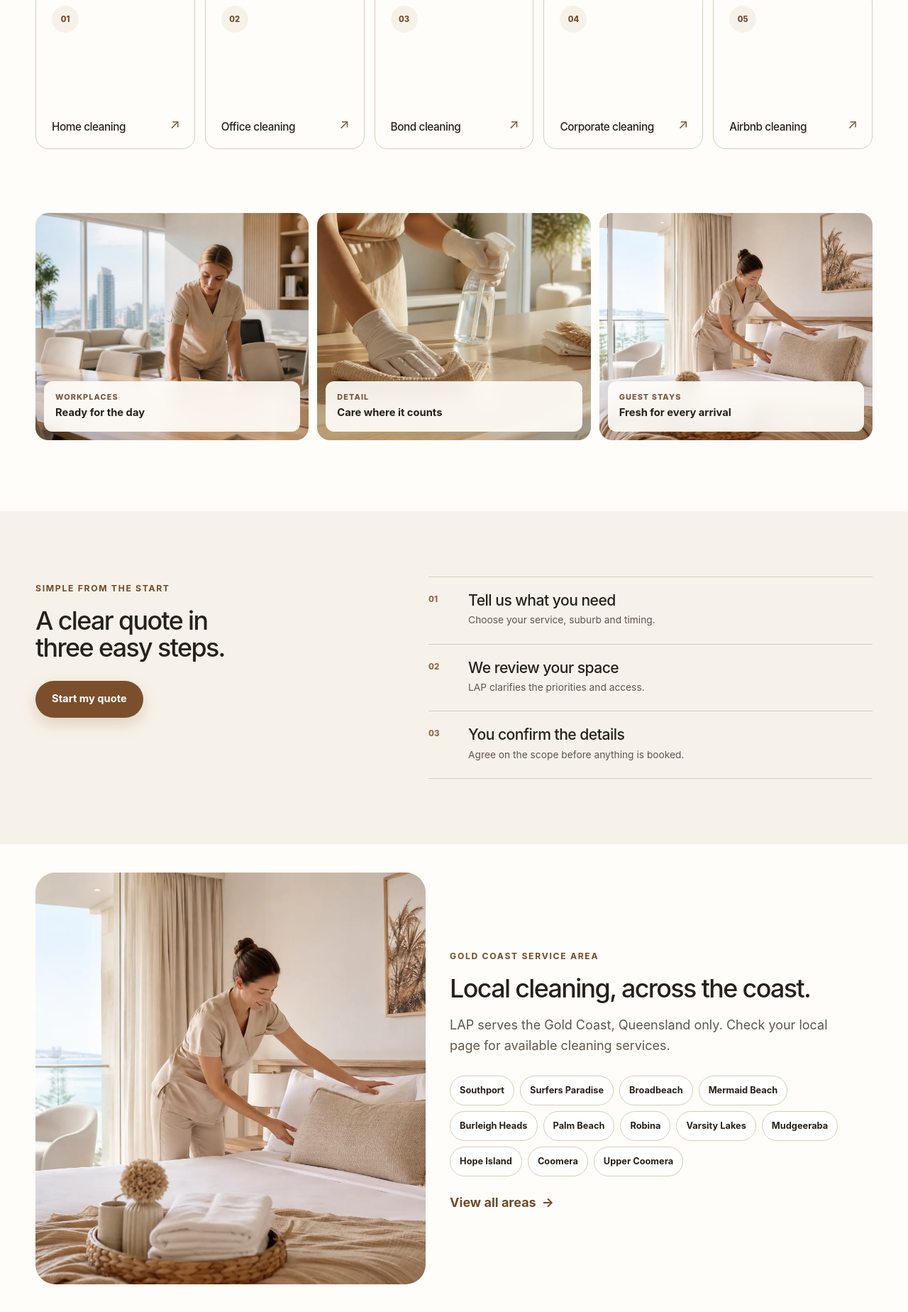
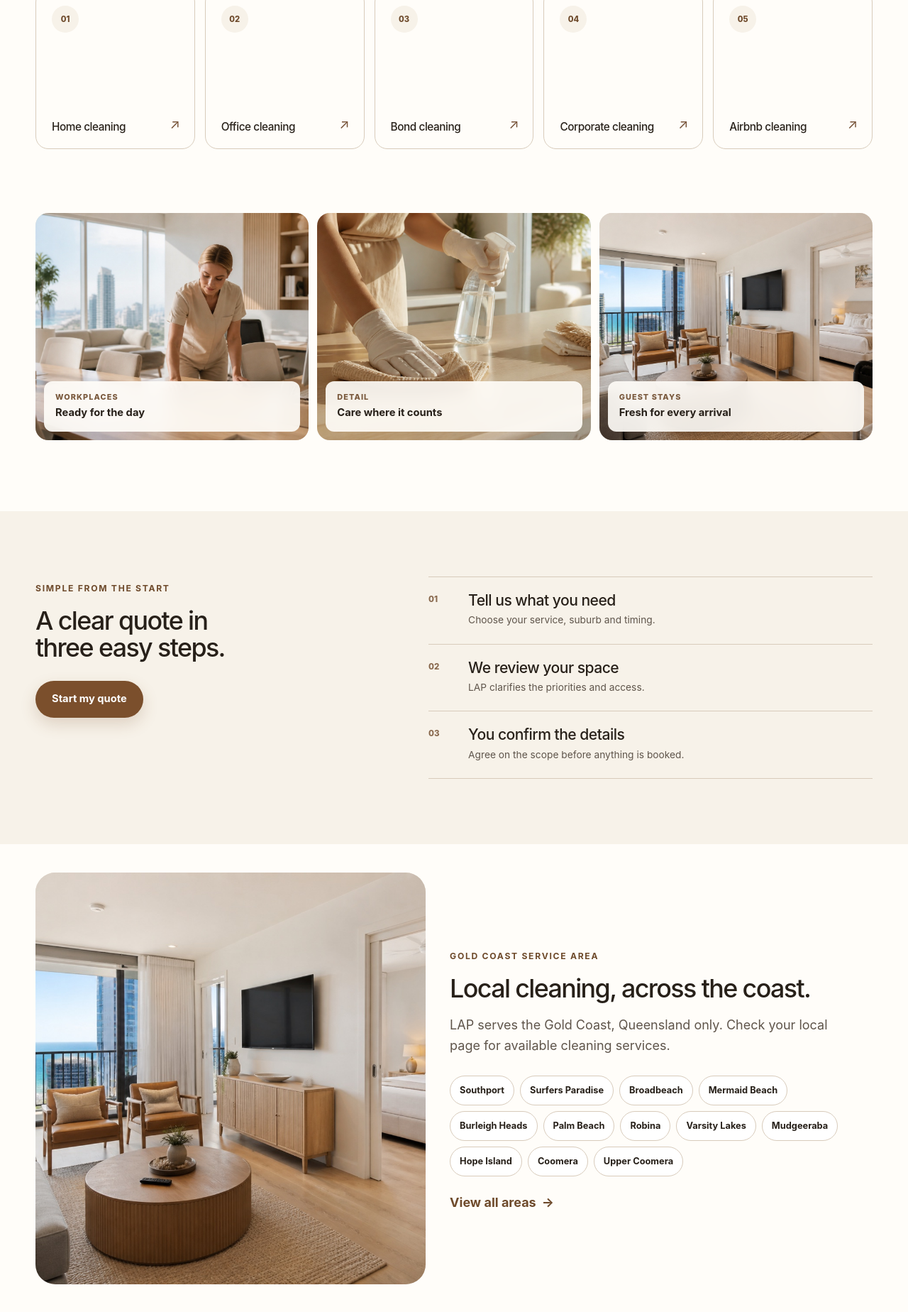
Before and after one commit to matt-xgrow/lap-cleaning-services, a Next.js app: page / in a window 1280 px wide. Shown: the part 1621-3469 px from the top of the page at 71% size. Built offline with nearby package versions, Linux system fonts and the light colour scheme; no server answers.

Commit message:
Restore home photo and fix services navigation

```diff
--- a/app/components/SiteHeader.tsx
+++ b/app/components/SiteHeader.tsx
@@ -19,7 +19,7 @@ export function SiteHeader() {
           <Image src="/images/lap-cleaning-services-logo.jpg" alt="LAP Cleaning Services" width={220} height={120} priority />
         </Link>
         <nav className="desktop-nav" aria-label="Primary navigation">
-          <details className="nav-menu"><summary>Services</summary><div className="nav-panel">{services.map((service) => <Link key={service.slug} href={`/services/${service.slug}`} onClick={closeMenu}>{service.shortName}<span aria-hidden="true">↗</span></Link>)}<Link href="https://lap-cleaning-services-gold-coast.vercel.app/services" onClick={closeMenu}><strong>View all cleaning services</strong><span aria-hidden="true">↗</span></Link></div></details><Link href="/locations" onClick={closeMenu}>Areas</Link><Link href="/about" onClick={closeMenu}>About</Link><Link href="/guides" onClick={closeMenu}>Guides</Link><Link href="/contact" onClick={closeMenu}>Contact</Link>
+          <details className="nav-menu"><summary>Services</summary><div className="nav-panel">{services.map((service) => <Link key={service.slug} href={`/services/${service.slug}`} onClick={closeMenu}>{service.shortName}<span aria-hidden="true">↗</span></Link>)}<Link href="/services" onClick={closeMenu}><strong>View all cleaning services</strong><span aria-hidden="true">↗</span></Link></div></details><Link href="/locations" onClick={closeMenu}>Areas</Link><Link href="/about" onClick={closeMenu}>About</Link><Link href="/guides" onClick={closeMenu}>Guides</Link><Link href="/contact" onClick={closeMenu}>Contact</Link>
         </nav>
         <div className="header-actions">
           {business.phone && <TrackedContactLink className="header-phone" href={`tel:${business.phone}`} eventName="phone_tap">{business.phoneDisplay || business.phone}</TrackedContactLink>}
@@ -28,7 +28,7 @@ export function SiteHeader() {
             <summary aria-label="Open navigation"><span></span><span></span><span></span></summary>
             <nav aria-label="Mobile navigation">
               <strong>Services</strong>{services.map((service) => <Link key={service.slug} href={`/services/${service.slug}`} onClick={closeMenu}>{service.shortName}</Link>)}
-              <Link href="https://lap-cleaning-services-gold-coast.vercel.app/services" onClick={closeMenu}>View all services</Link><Link href="/locations" onClick={closeMenu}>Service areas</Link><Link href="/about" onClick={closeMenu}>About LAP</Link><Link href="/contact" onClick={closeMenu}>Contact</Link><Link href="/faq" onClick={closeMenu}>FAQ</Link><Link href="/guides" onClick={closeMenu}>Guides</Link>
+              <Link href="/services" onClick={closeMenu}>View all services</Link><Link href="/locations" onClick={closeMenu}>Service areas</Link><Link href="/about" onClick={closeMenu}>About LAP</Link><Link href="/contact" onClick={closeMenu}>Contact</Link><Link href="/faq" onClick={closeMenu}>FAQ</Link><Link href="/guides" onClick={closeMenu}>Guides</Link>
             </nav>
           </details>
         </div>
--- a/app/page.tsx
+++ b/app/page.tsx
@@ -61,7 +61,7 @@ export default function Home() {
         <section className="home-services-v2 content-shell" id="services" aria-labelledby="services-title">
           <div className="minimal-heading">
             <div><span className="section-kicker">Our services</span><h2 id="services-title">The right clean for your space.</h2></div>
-            <div><p>Choose a service to see what it can cover and request a tailored Gold Coast quote.</p><Link className="text-link" href="https://lap-cleaning-services-gold-coast.vercel.app/services">View all services <span aria-hidden="true">↗</span></Link></div>
+            <div><p>Choose a service to see what it can cover and request a tailored Gold Coast quote.</p><Link className="text-link" href="/services">View all services <span aria-hidden="true">↗</span></Link></div>
           </div>
           <ServiceCards />
         </section>
@@ -76,7 +76,7 @@ export default function Home() {
             <figcaption><span>Detail</span><strong>Care where it counts</strong></figcaption>
           </figure>
           <figure className="photo-feature">
-            <Image src="/images/airbnb-turnover-gold-coast.webp" alt="Freshly presented Gold Coast short-stay apartment after cleaning" fill loading="lazy" sizes="(max-width: 760px) 100vw, 27vw" />
+            <Image src="/images/airbnb-cleaning-gold-coast.jpg" alt="Freshly presented Gold Coast short-stay apartment after cleaning" fill loading="lazy" sizes="(max-width: 760px) 100vw, 27vw" />
             <figcaption><span>Guest stays</span><strong>Fresh for every arrival</strong></figcaption>
           </figure>
         </section>
@@ -98,7 +98,7 @@ export default function Home() {
 
         <section className="area-showcase content-shell" aria-labelledby="area-title">
           <div className="area-showcase-photo">
-            <Image src="/images/airbnb-turnover-gold-coast.webp" alt="Clean and welcoming Gold Coast short-stay interior prepared for guests" fill loading="lazy" sizes="(max-width: 900px) 100vw, 46vw" />
+            <Image src="/images/airbnb-cleaning-gold-coast.jpg" alt="Clean and welcoming Gold Coast short-stay interior prepared for guests" fill loading="lazy" sizes="(max-width: 900px) 100vw, 46vw" />
           </div>
           <div className="area-showcase-copy">
             <span className="section-kicker">Gold Coast service area</span>
```
